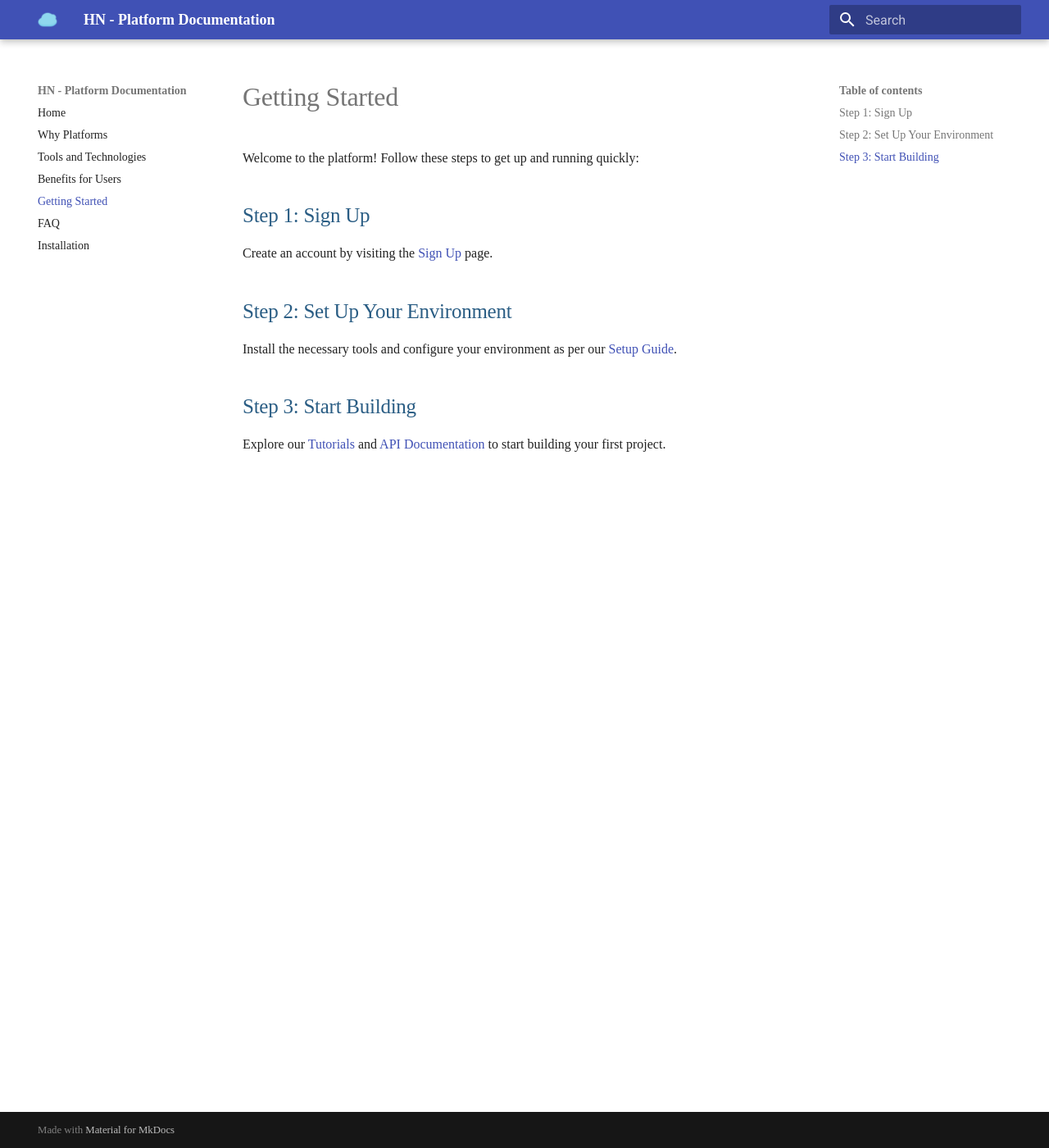
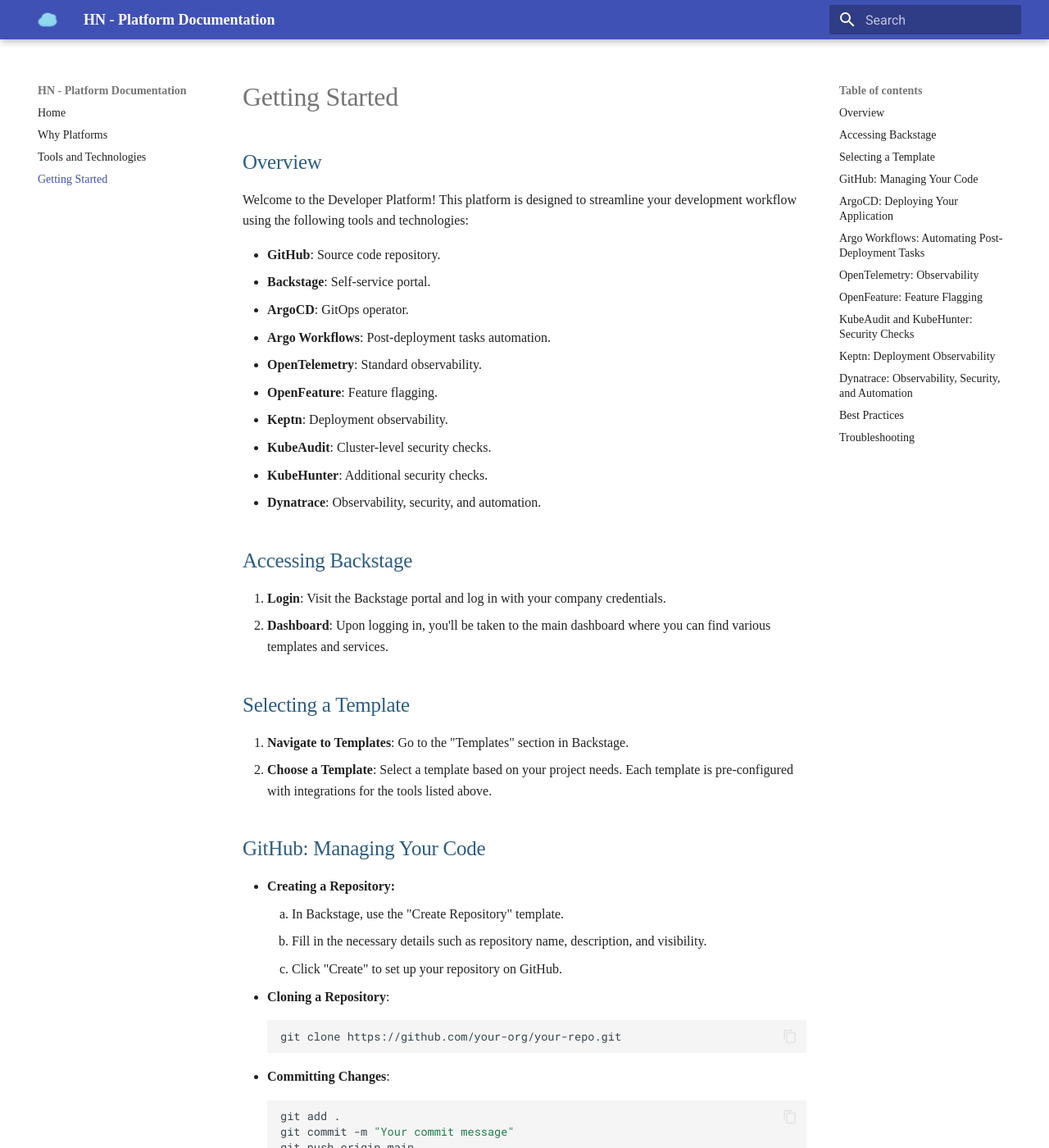
Before and after one commit to navtajr/thomas-at-2, an MkDocs documentation site: the page built from docs/getting_started.md, in a window 1280 px wide and 1400 px high. Shown: the whole window at 82% size. Built offline with MkDocs 1.6.1 and Material for MkDocs 9.7.7, drawn with Linux system fonts in a browser that asks for light colours; some of the changed text lies outside the part shown.

Commit message:
Update getting start and tools page

````diff
--- a/docs/getting_started.md
+++ b/docs/getting_started.md
@@ -1,12 +1,121 @@
 # Getting Started
+## Overview
+Welcome to the Developer Platform! This platform is designed to streamline your development workflow using the following tools and technologies:
 
-Welcome to the platform! Follow these steps to get up and running quickly:
+- **GitHub**: Source code repository.
+- **Backstage**: Self-service portal.
+- **ArgoCD**: GitOps operator.
+- **Argo Workflows**: Post-deployment tasks automation.
+- **OpenTelemetry**: Standard observability.
+- **OpenFeature**: Feature flagging.
+- **Keptn**: Deployment observability.
+- **KubeAudit**: Cluster-level security checks.
+- **KubeHunter**: Additional security checks.
+- **Dynatrace**: Observability, security, and automation.
 
-## Step 1: Sign Up
-Create an account by visiting the [Sign Up](signup.md) page.
+## Accessing Backstage
+1. **Login**: Visit the Backstage portal and log in with your company credentials.
+2. **Dashboard**: Upon logging in, you'll be taken to the main dashboard where you can find various templates and services.
 
-## Step 2: Set Up Your Environment
-Install the necessary tools and configure your environment as per our [Setup Guide](setup.md).
+## Selecting a Template
+1. **Navigate to Templates**: Go to the "Templates" section in Backstage.
+2. **Choose a Template**: Select a template based on your project needs. Each template is pre-configured with integrations for the tools listed above.
 
-## Step 3: Start Building
-Explore our [Tutorials](tutorials.md) and [API Documentation](api.md) to start building your first project.
+## GitHub: Managing Your Code
+- **Creating a Repository:**
+    1. In Backstage, use the "Create Repository" template.
+    2. Fill in the necessary details such as repository name, description, and visibility.
+    3. Click "Create" to set up your repository on GitHub.
+- **Cloning a Repository**:<br />
+  ```bash
+  git clone https://github.com/your-org/your-repo.git
+  ```
+- **Committing Changes**:<br />
+  ```bash
+  git add .
+  git commit -m "Your commit message"
+  git push origin main
+  ```
+
+## ArgoCD: Deploying Your Application
+1. **Configuration:**
+  Use the "ArgoCD Configuration" template in Backstage to generate necessary configuration files.
+2. **Deploy**:
+    - **Initial Setup**:<br />
+  ```bash
+  kubectl apply -f argo-cd/install.yaml
+  ```
+    - **Sync Application**:<br />
+  ```bash
+  argocd app create my-app --repo https://github.com/your-org/your-repo.git --path ./path-to-your-manifests --dest-server https://kubernetes.default.svc --dest-namespace default
+  argocd app sync my-app
+  ```
+
+## Argo Workflows: Automating Post-Deployment Tasks
+1. **Workflow Templates:**
+  Select the "Argo Workflows Template" in Backstage to create workflow definitions.
+2. **Triggering Workflows**:
+  ```
+  argo submit --watch my-workflow.yaml
+  ```
+
+## OpenTelemetry: Observability
+1. **Instrumenting Your Code:**
+  Use the "OpenTelemetry Setup" template to integrate observability into your services.
+2. **Viewing Traces**:
+    1. Ensure your service is emitting traces.
+    2. Use Dynatrace to visualize and analyze trace data.
+
+## OpenFeature: Feature Flagging
+1. **Setup:**
+  Use the "OpenFeature Integration" template in Backstage to set up feature flags
+2. **Usage**:
+    ```sh
+    if (openFeature.isEnabled("new-feature")){
+      // New feature code
+    } else {
+      // Old feature code
+    }
+    ```
+## KubeAudit and KubeHunter: Security Checks
+1. **Setup:**
+  Use the "KubeAudit & KubeHunter Configuration" template in Backstage.
+2. **Running Security Checks**:
+  ```sh
+  keptn send event new-artifact --project=myproject --service=myservice --image=myimage --tag=mytag
+  ```
+
+## Keptn: Deployment Observability
+1. **Setup:**
+  Select the "Keptn Integration" template to configure Keptn for your deployments.
+2. **Usage**:
+    - **KubeAudit**:<br />
+    ```bash
+    kubeaudit all
+    ```
+    - **KubeHunter**:<br />
+    ```bash
+    kube-hunter --remote your-cluster-ip
+    ```
+
+## Dynatrace: Observability, Security, and Automation
+1. **Setup:**
+  Use the "Dynatrace Integration" template to configure monitoring and observability.
+2. **Usage**:
+  Monitor your services via the Dynatrace dashboard for real-time insights.
+
+## Best Practices
+  - **Consistent Naming:**
+    Use meaningful and consistent names for repositories, services, and deployments.
+  - **Documentation**:
+    Keep your code well-documented to facilitate collaboration.
+  - **Security:**
+    Regularly run security checks using KubeAudit and KubeHunter.
+  - **Observability**:
+    Ensure all services are instrumented with OpenTelemetry and monitored in Dynatrace.
+
+## Troubleshooting
+  - **Common Issues:**
+    Refer to the troubleshooting section in each tool's documentation.
+  - **Support**:
+    KContact the platform engineering team for assistance.
--- a/mkdocs.yml
+++ b/mkdocs.yml
@@ -7,15 +7,16 @@ theme:
     - navigation.instant
     - navigation.sections
     - navigation.expand
+    - content.code.copy
 
 nav:
   - Home: index.md
   - Why Platforms: platform.md
-  - Tools and Technologies: tools.md
-  - Benefits for Users: benefits.md
+  - Tools and Technologies: tools&technologies.md
+  # - Benefits for Users: benefits.md
   - Getting Started: getting_started.md
-  - FAQ: faq.md
-  - Installation: install.md
+  # - FAQ: faq.md
+  # - Installation: install.md
 
 extra_css:
   - 'stylesheets/extra.css'
@@ -25,3 +26,12 @@ extra_javascript:
 
 plugins:
   - search
+
+markdown_extensions:
+  - pymdownx.highlight:
+      anchor_linenums: true
+      line_spans: __span
+      pygments_lang_class: true
+  - pymdownx.inlinehilite
+  - pymdownx.snippets
+  - pymdownx.superfences
````
Also changed, not shown: docs/tools&technologies.md (added, +68 -0 lines).
